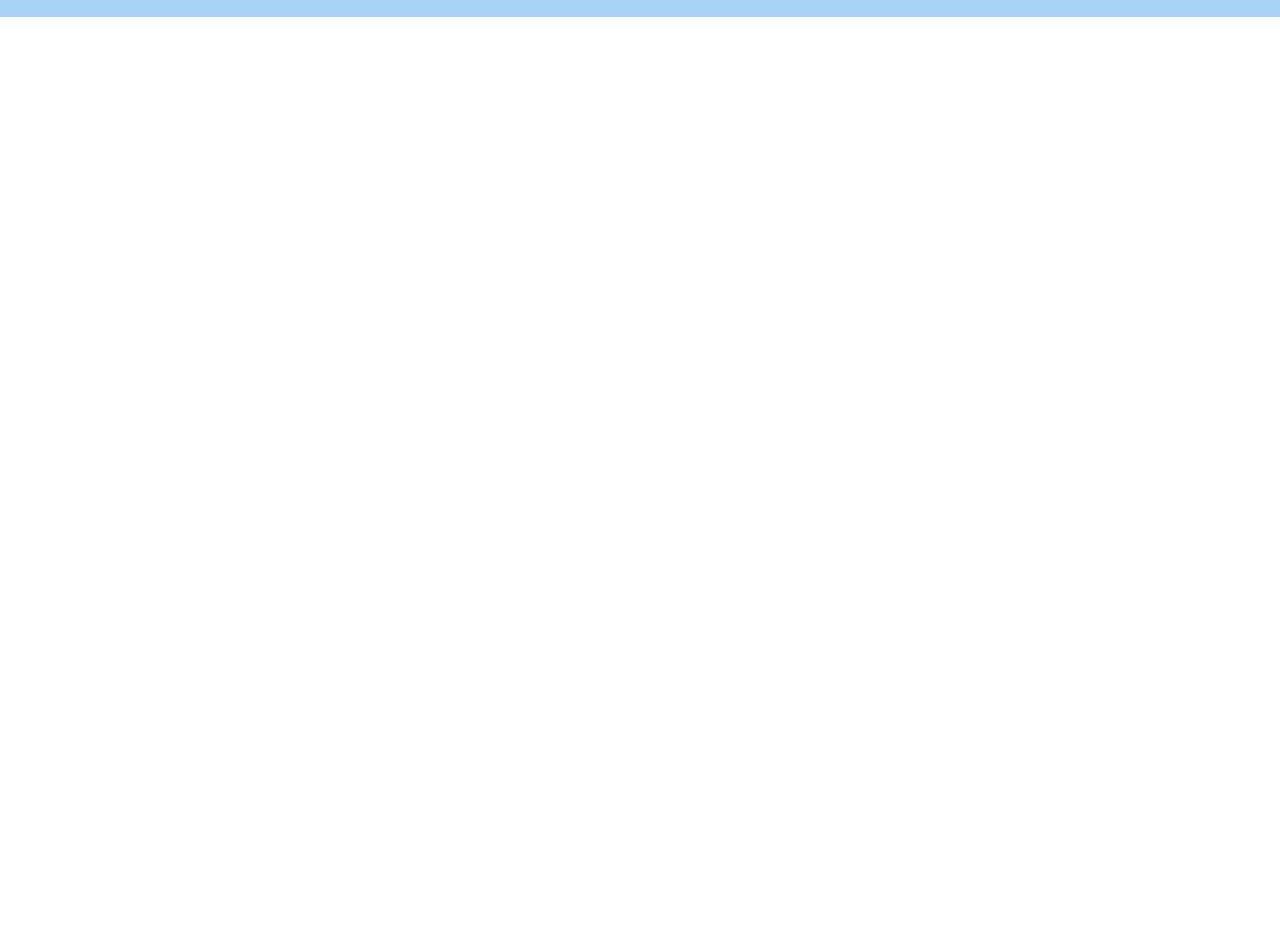
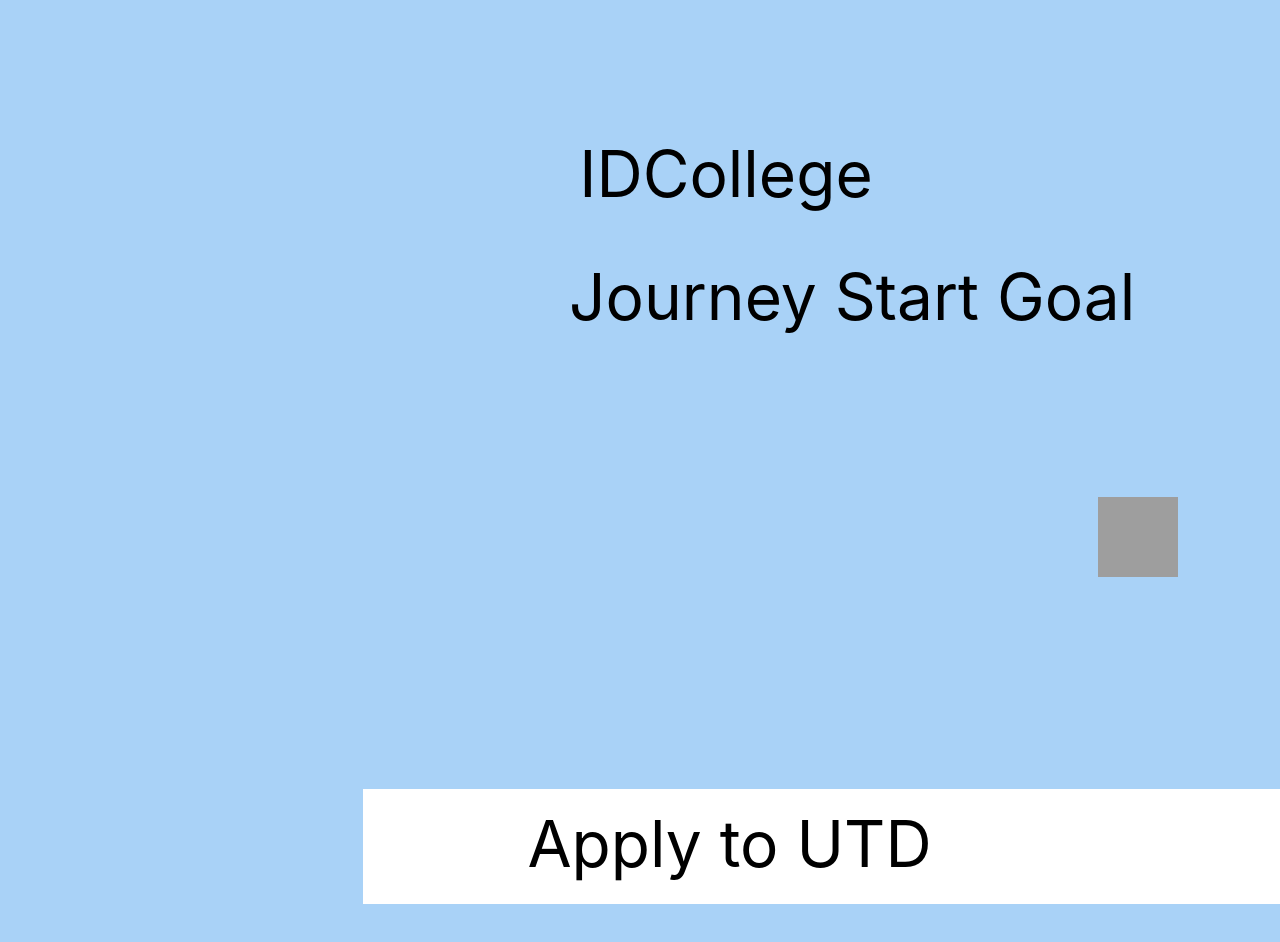
Before and after one commit to MFM190002/HCI_Group17, a React (Create React App) app in the folder my-react-app/: page / in a window 1280 px wide. Shown: the part 1020-1962 px from the top of the page. Before the commit the page ends 1037 px from the top, so only its background shows below. Built offline with nearby package versions, Linux system fonts and the light colour scheme; grey boxes are pictures that could not be loaded.

Commit message:
added Journey Page

```diff
--- a/my-react-app/src/App.js
+++ b/my-react-app/src/App.js
@@ -1,10 +1,12 @@
 import './App.css';
-import HomePage from './pages/HomePage/HomePage'
+import HomePage from './pages/HomePage/HomePage';
+import { JourneyPage } from './pages/JourneyPage/JourneyPage';
 
 function App() {
   return (
     <div className="App">
       <HomePage />
+      <JourneyPage />
     </div>
   );
 }
--- /dev/null
+++ b/my-react-app/src/pages/JourneyPage/JourneyPage.css
@@ -0,0 +1,88 @@
+.index {
+    background-color: #a9d2f7;
+    display: flex;
+    flex-direction: row;
+    justify-content: center;
+    width: 100%;
+  }
+
+  .index .div {
+    background-color: #a9d2f7;
+    height: 1037px;
+    position: relative;
+    width: 1452px;
+  }
+
+  .index .text-wrapper {
+    color: #000000;
+    font-family: "Inter", Helvetica;
+    font-size: 64px;
+    font-weight: 400;
+    left: 567px;
+    letter-spacing: 0;
+    line-height: normal;
+    position: absolute;
+    text-align: center;
+    top: 118px;
+    white-space: nowrap;
+    width: 318px;
+  }
+
+  .index .overlap {
+    height: 115px;
+    left: 250px;
+    position: absolute;
+    top: 461px;
+    width: 954px;
+  }
+
+  .index .group {
+    height: 115px;
+    left: 0;
+    position: absolute;
+    top: 0;
+    width: 954px;
+  }
+
+  .index .overlap-group {
+    background-color: #ffffff;
+    height: 115px;
+    position: relative;
+    width: 952px;
+  }
+
+  .index .text-wrapper-2 {
+    color: #000000;
+    font-family: "Inter", Helvetica;
+    font-size: 64px;
+    font-weight: 400;
+    left: 36px;
+    letter-spacing: 0;
+    line-height: normal;
+    position: absolute;
+    top: 16px;
+    width: 661px;
+  }
+
+  .index .img {
+    height: 80px;
+    left: 848px;
+    position: absolute;
+    top: 19px;
+    width: 80px;
+  }
+
+  .index .text-wrapper-3 {
+    color: #000000;
+    font-family: "Inter", Helvetica;
+    font-size: 64px;
+    font-weight: 400;
+    left: 569px;
+    letter-spacing: 0;
+    line-height: normal;
+    position: absolute;
+    text-align: center;
+    top: 241px;
+    white-space: nowrap;
+    width: 318px;
+  }
--- /dev/null
+++ b/my-react-app/src/pages/JourneyPage/JourneyPage.jsx
@@ -0,0 +1,25 @@
+import React from "react";
+import "./JourneyPage.css";
+
+export const JourneyPage = () => {
+  return (
+    <div className="index">
+      <div className="div">
+        <div className="text-wrapper">IDCollege</div>
+        <div className="overlap">
+          <div className="group">
+            <div className="overlap-group">
+              <div className="text-wrapper-2">Apply to UTD</div>
+            </div>
+          </div>
+          <img
+            className="img"
+            alt="Group"
+            src="https://cdn.animaapp.com/projects/65408ceb2ddc83e6bd71570e/releases/65408e081cff822e1265c0f3/img/group-20@2x.png"
+          />
+        </div>
+        <div className="text-wrapper-3">Journey Start Goal</div>
+      </div>
+    </div>
+  );
+};
```
